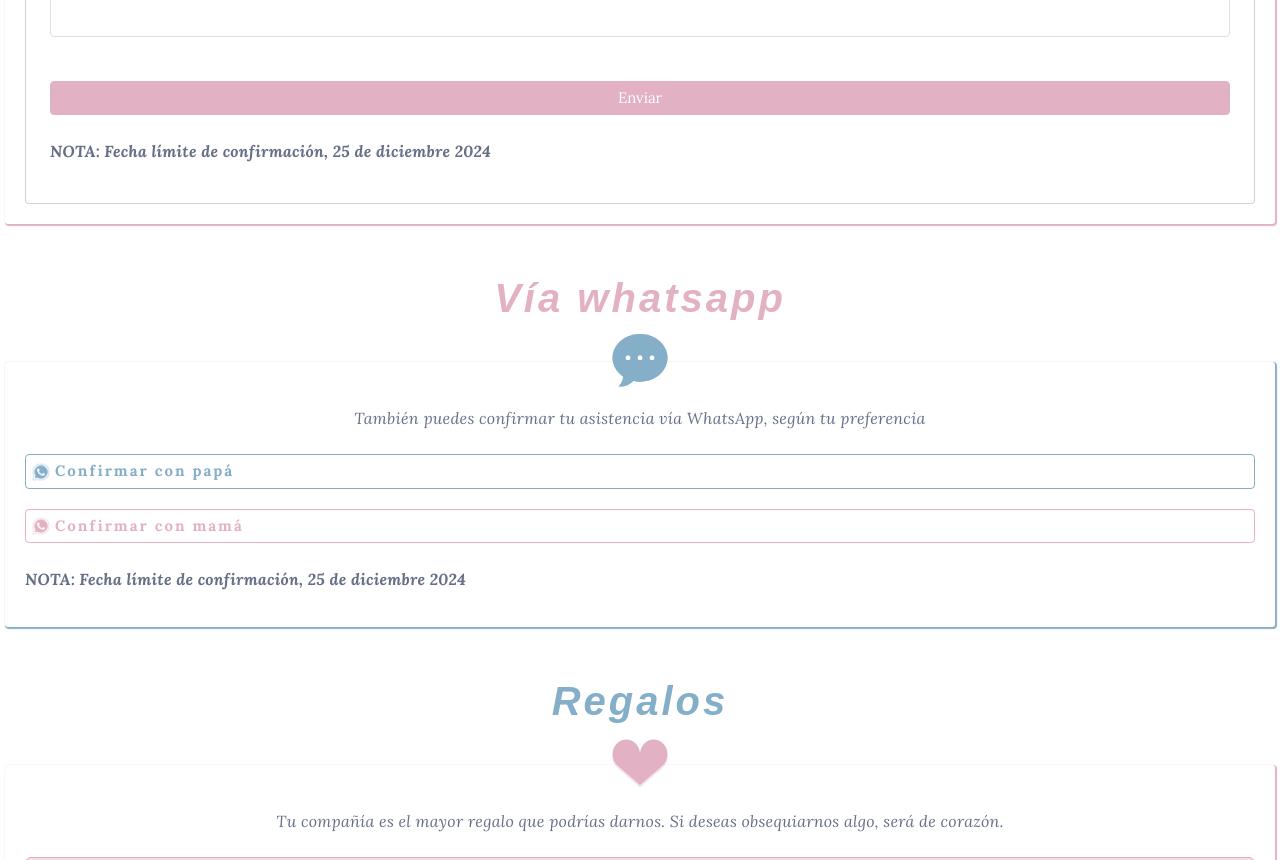
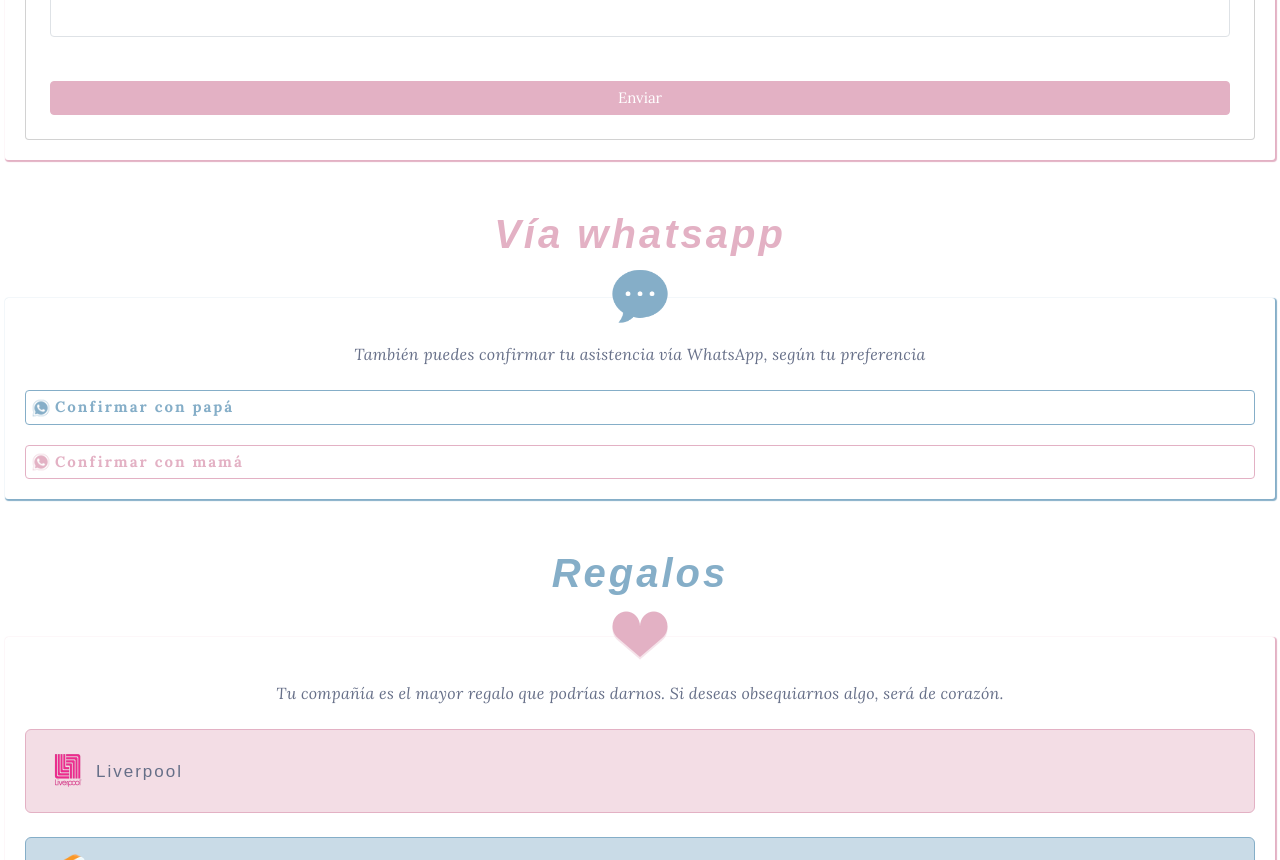
Before and after one commit to dorcky91/Revelacion, a React (Vite) app: page /reveal in a window 1280 px wide. Shown: the part 1940-2800 px from the top of the page. Built offline with nearby package versions, Linux system fonts and the light colour scheme; a web font is replaced by a local one.

Commit message:
Quitar fecha límite de confirmación

```diff
--- a/src/components/confirmarAsistencia/ConfirmarAsistencia.jsx
+++ b/src/components/confirmarAsistencia/ConfirmarAsistencia.jsx
@@ -176,9 +176,9 @@ const ConfirmarAsistencia = () => {
                     Enviar
                   </Button>
 
-                  <p className="fw-bold fs-6 text-start mt-4 ">
+                  {/* <p className="fw-bold fs-6 text-start mt-4 ">
                     NOTA: Fecha límite de confirmación, 25 de diciembre 2024
-                  </p>
+                  </p> */}
                 </Form>
               </Card.Body>
             </Card>
--- a/src/components/viaWhatsapp/ViaWhatsapp.jsx
+++ b/src/components/viaWhatsapp/ViaWhatsapp.jsx
@@ -56,9 +56,9 @@ const ViaWhatsapp = () => {
               Confirmar con mamá
             </Button>
 
-            <p className="fw-bold fs-6 text-start mt-4 ">
+            {/* <p className="fw-bold fs-6 text-start mt-4 ">
               NOTA: Fecha límite de confirmación, 25 de diciembre 2024
-            </p>
+            </p> */}
           </Col>
         </Row>
       </Container>
```
